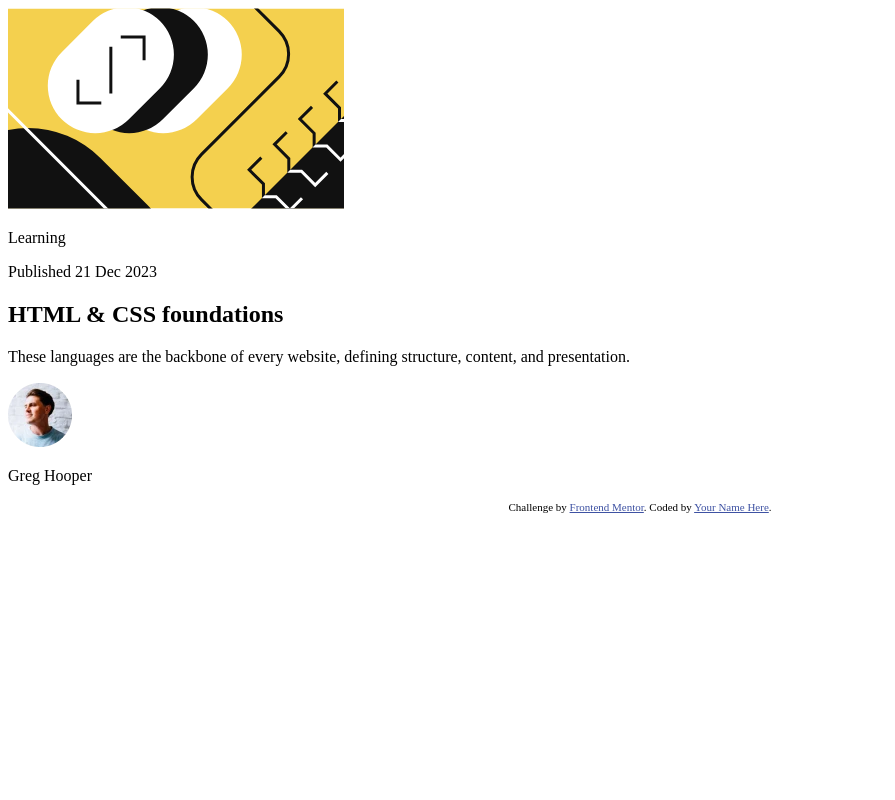
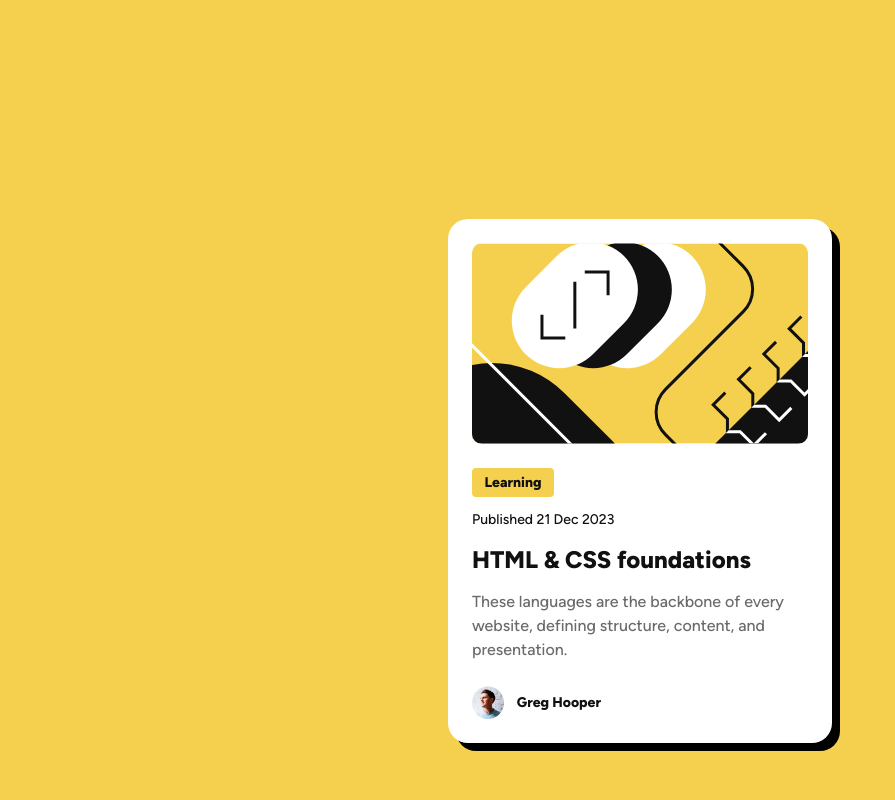
Before and after one commit to DavydIkkes/fm-blog-preview-card, a plain HTML site: page index.html in a window 1280 px wide. Shown: the top 800 px of the page, without its empty margins (0-895 px from the left). Drawn offline with Linux system fonts and the light colour scheme.

Commit message:
finish CSS styles for the page, used BEM approach for preparing styles, add font-face properties and hover, finish README

```diff
--- /dev/null
+++ b/index.css
@@ -0,0 +1,108 @@
+@font-face {
+    font-family: "Figtree Extra Bold";
+    src: url("assets/fonts/static/Figtree-ExtraBold.ttf");
+}
+
+@font-face {
+    font-family: "Figtree Medium";
+    src: url("assets/fonts/static/Figtree-Medium.ttf");
+}
+
+:root {
+    /* Colors */
+    --yellow: #F4D04E;
+    --gray-950: #111111;
+    --gray-500: #6B6B6B;
+    --white: #FFFFFF;
+
+    /* Fonts */
+    --figtree-bold: "Figtree Extra Bold", sans-serif;
+    --figtree-medium: "Figtree Medium", sans-serif;
+}
+
+* {
+    margin: 0;
+    padding: 0;
+    box-sizing: border-box;
+}
+
+body {
+    font-family: var(--figtree-medium);
+    background-color: var(--yellow);
+}
+
+main {
+    max-width: 100%;
+}
+
+.card {
+    width: 384px;
+    padding: 24px;
+    background-color: var(--white);
+    border-radius: 20px;
+    margin: 219px auto;
+    box-shadow: 8px 8px 0px #000000;
+}
+
+.card__preview {
+    display: block;
+    border-radius: 10px;
+    margin-bottom: 24px;
+}
+
+.card__tag {
+    width: 82px;
+    padding: 4px 12px;
+    background-color: var(--yellow);
+    text-align: center;
+    color: var(--gray-950);
+    font-family: var(--figtree-bold);
+    font-size: 14px;
+    line-height: 150%;
+    border-radius: 4px;
+    margin-bottom: 12px;
+}
+
+.card__date {
+    color: var(--gray-950);
+    font-family: var(--figtree-medium);
+    font-size: 14px;
+    line-height: 150%;
+    margin-bottom: 12px;
+}
+
+.card__title {
+    color: var(--gray-950);
+    font-family: var(--figtree-bold);
+    font-size: 24px;
+    line-height: 150%;
+    margin-bottom: 12px;
+    cursor: pointer;
+}
+
+.card__title:hover {
+    color: var(--yellow);
+}
+
+.card__description {
+    color: var(--gray-500);
+    font-family: var(--figtree-medium);
+    font-size: 16px;
+    line-height: 150%;
+    margin-bottom: 24px;
+}
+
+.card__author {
+    display: flex;
+    justify-content: space-between;
+    align-items: center;
+    width: 129px;
+    color: var(--gray-950);
+    font-family: var(--figtree-bold);
+    font-size: 14px;
+    line-height: 150%;
+}
+
+.card__avatar {
+    width: 32px;
+}
--- a/index.html
+++ b/index.html
@@ -11,6 +11,8 @@
             sizes="32x32"
             href="./assets/images/favicon-32x32.png"
         />
+
+        <link rel="stylesheet" href="index.css">
 
         <title>Frontend Mentor | Blog preview card</title>
 
@@ -44,13 +46,12 @@
                     <img
                         src="assets/images/image-avatar.webp"
                         alt="Rounded photo of the Greg Hooper, author of the course"
+                        class="card__avatar"
                     />
-                    <p class="card__creator-name">Greg Hooper</p>
+                    <p>Greg Hooper</p>
                 </div>
             </section>
         </main>
-
-
 
         <footer class="attribution">
             Challenge by
```
Also changed, not shown: 1 other file.
